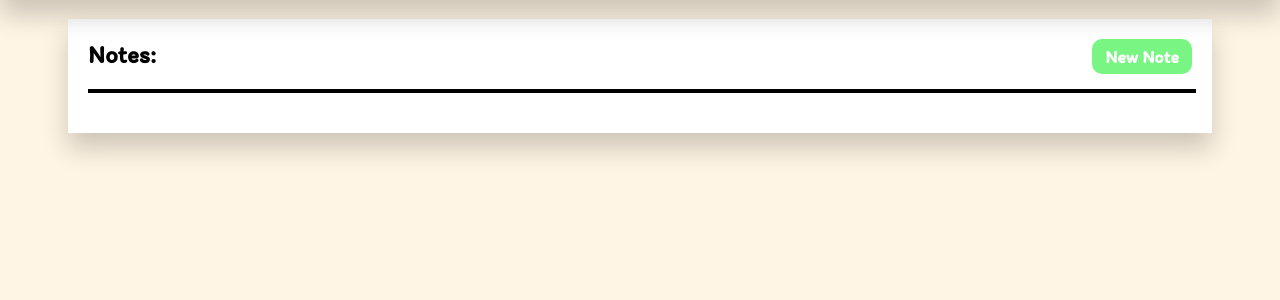
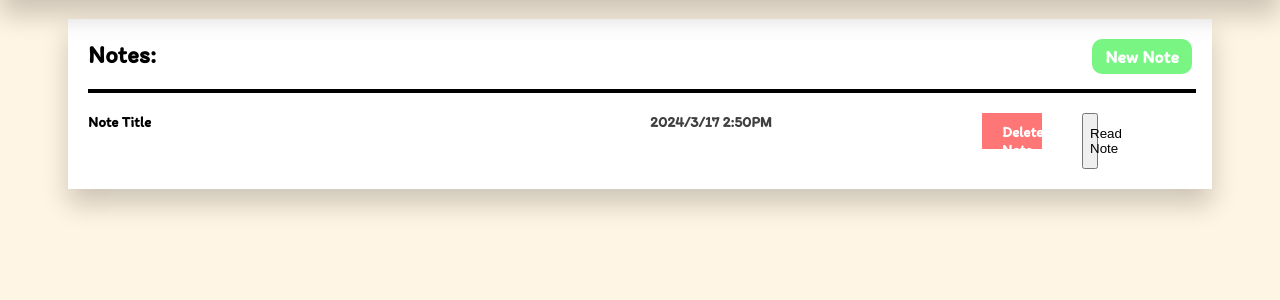
Before and after one commit to sabuka-dumbo/WellnessHub, a Django app: page /notes/ in a window 1280 px wide. Shown: the part 121-421 px from the top of the page. Run offline with Django 5.2, Linux system fonts and the light colour scheme.

Commit message:
Mar 17, 2025, 2:55 PM

```diff
--- a/wellnesshub/wh/static/css/notes.css
+++ b/wellnesshub/wh/static/css/notes.css
@@ -49,12 +49,66 @@
     margin-bottom: 20px;
 }
 
-.notes-saved {
+.note {
     position: relative;
     display: grid;
     top: 0;
     left: 0;
     width: 100%;
     height: max-content;
-    grid-template-columns: 50% calc(50% - ) 100px 10px 100px;
+    grid-template-columns: 50% 10px calc(50% - 220px) 100px 10px 100px;
 }
+
+.note-title {
+    position: relative;
+    top: 0;
+    left: 0;
+    width: 100%;
+    height: max-content;
+    font-family: "Itim";
+    font-size: 15px;
+    font-weight: bold;
+    color: black;
+    padding: 0;
+    margin: 0;
+    grid-column-start: 1;
+    grid-column-end: 2;
+}
+
+.note-date {
+    position: relative;
+    top: 0;
+    left: 0;
+    width: 100%;
+    height: max-content;
+    font-family: "Itim";
+    font-size: 15px;
+    font-weight: bold;
+    color: rgb(63, 63, 63);
+    padding: 0;
+    margin: 0;
+    grid-column-start: 3;
+    grid-column-end: 4;
+}
+
+.note-button1 {
+    position: relative;
+    top: 0;
+    left: 0;
+    width: calc(100% - 40px);
+    height: calc(100% - 20px);
+    padding: 0;
+    margin: 0;
+    padding-left: 20px;
+    padding-right: 20px;
+    padding-top: 10px;
+    padding-bottom: 10px;
+    background-color: #FF7676;
+    color: white;
+    grid-column-start: 4;
+    grid-column-end: 5;
+    font-family: "Itim";
+    font-size: 15px;
+    font-weight: bold;
+    border: none;
+}
--- a/wellnesshub/wh/templates/notes.html
+++ b/wellnesshub/wh/templates/notes.html
@@ -25,8 +25,11 @@
 
         <hr class="notes-line">
 
-        <div class="notes-saved">
-
+        <div class="note">
+            <h1 class="note-title">Note Title</h1>
+            <h1 class="note-date">2024/3/17 2:50PM</h1>
+            <button class="note-button1">Delete Note</button>
+            <button class="note-button2">Read Note</button>
         </div>
     </div>
 
```
Also changed, not shown: wellnesshub/wh/static/js/notes.js (added).
